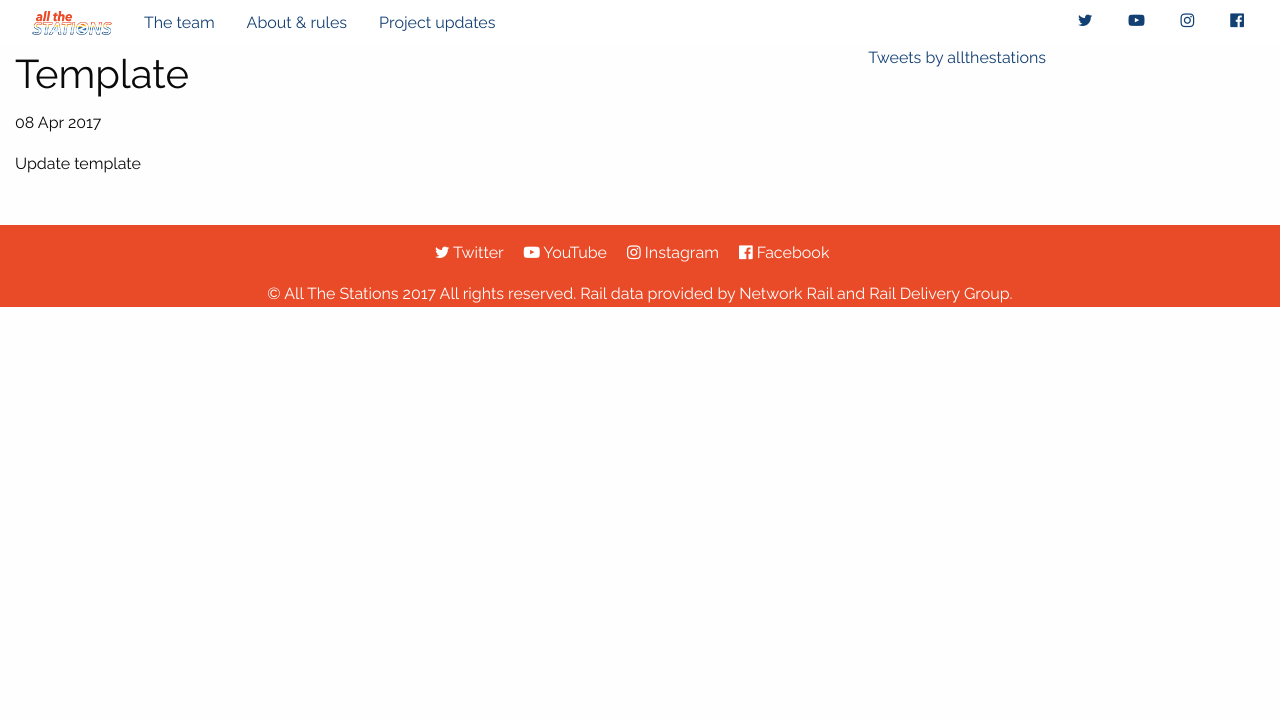
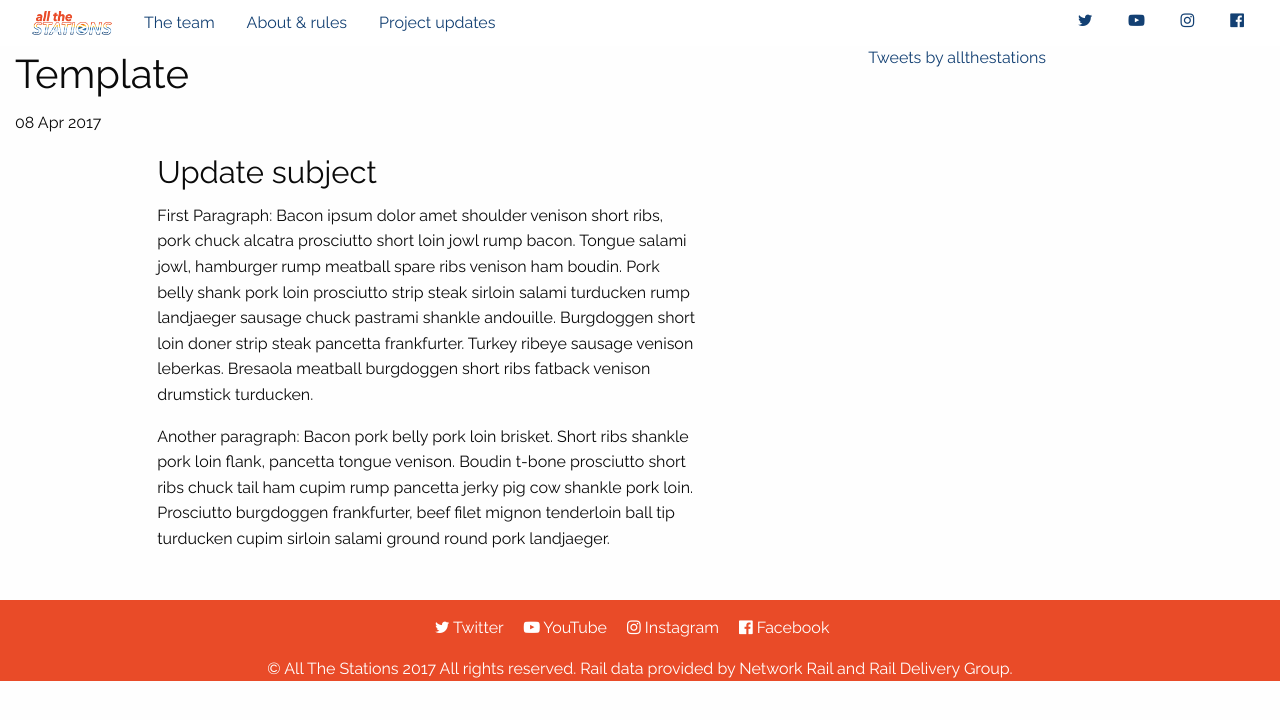
Before and after one commit to khawkins98/all-the-stations, a Jekyll site: the page built from _posts/blog_updates/2017-04-08-template.md, in a window 1280 px wide. Shown: the top 720 px of the page. Built offline with Jekyll 4.4.1, drawn with Linux system fonts in a browser that asks for light colours; nearby versions of some CDN libraries; comment, search, counter and statistics services are not loaded.

Commit message:
Update 2017-04-08-template.md

```diff
--- a/_posts/blog_updates/2017-04-08-template.md
+++ b/_posts/blog_updates/2017-04-08-template.md
@@ -5,4 +5,12 @@ date: 2017-04-08
 group: "in_updates_list"
 ---
 
-Update template
+<div class="bgbox secondary">
+	<div class="row">
+		<div class="columns medium-8 medium-push-2">
+			<h3>Update subject</h3>
+			<p>First Paragraph: Bacon ipsum dolor amet shoulder venison short ribs, pork chuck alcatra prosciutto short loin jowl rump bacon. Tongue salami jowl, hamburger rump meatball spare ribs venison ham boudin. Pork belly shank pork loin prosciutto strip steak sirloin salami turducken rump landjaeger sausage chuck pastrami shankle andouille. Burgdoggen short loin doner strip steak pancetta frankfurter. Turkey ribeye sausage venison leberkas. Bresaola meatball burgdoggen short ribs fatback venison drumstick turducken.</p>
+			<p>Another paragraph: Bacon pork belly pork loin brisket. Short ribs shankle pork loin flank, pancetta tongue venison. Boudin t-bone prosciutto short ribs chuck tail ham cupim rump pancetta jerky pig cow shankle pork loin. Prosciutto burgdoggen frankfurter, beef filet mignon tenderloin ball tip turducken cupim sirloin salami ground round pork landjaeger.</p>
+	  </div>
+	</div>
+</div>
```
